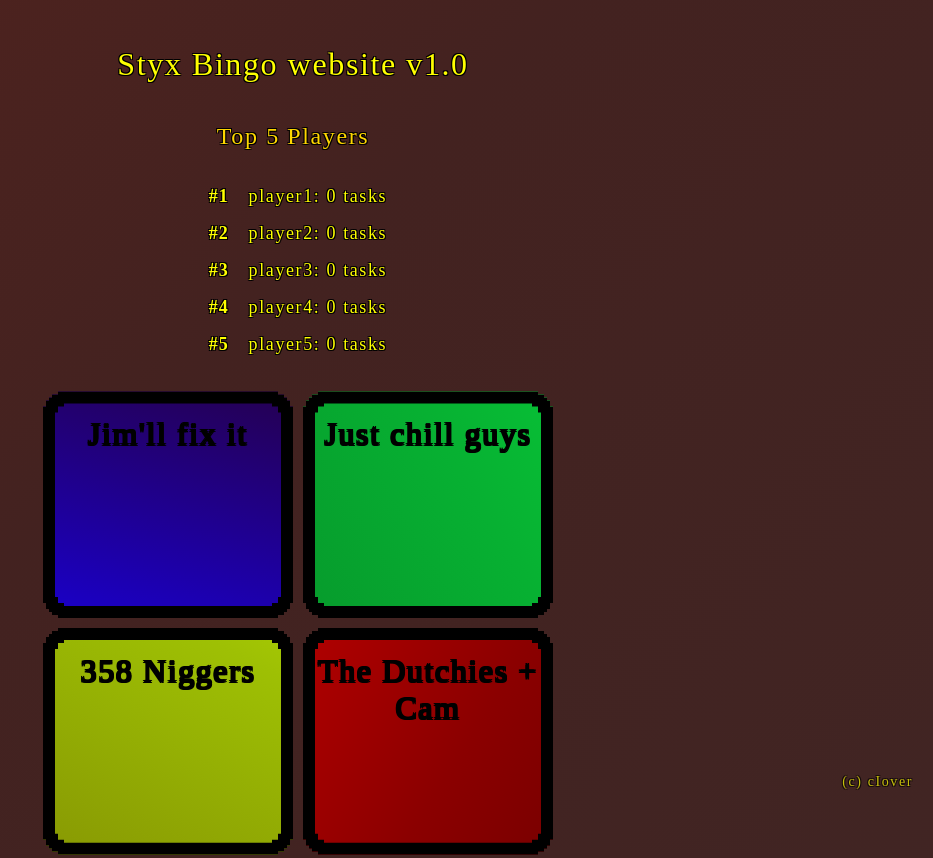
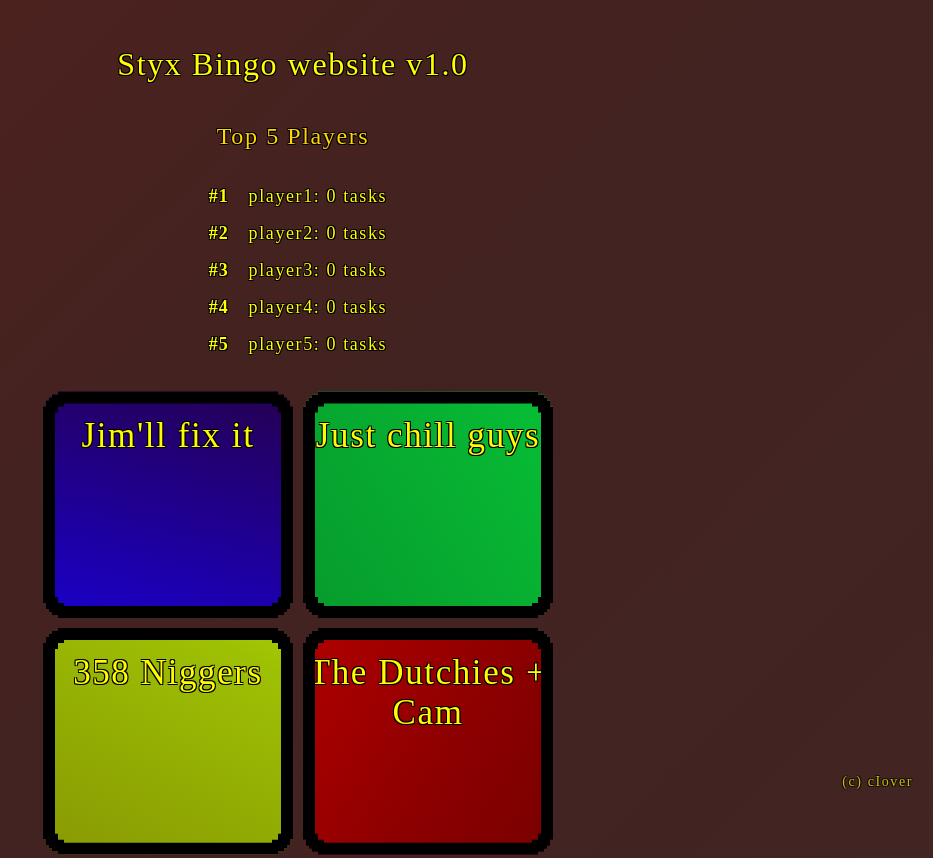
Before and after one commit to kingkongclover/OSRSbingowebsite, a plain HTML site: page index.html in a window 1280 px wide. Shown: the top 858 px of the page, without its empty margins (347-1280 px from the left). Drawn offline with Linux system fonts and the light colour scheme; a web font is replaced by a local one.

Commit message:
Changes to site

```diff
--- a/css/styles.css
+++ b/css/styles.css
@@ -257,11 +257,16 @@ body {
 
 .teamNames {
     text-align: center;
-    font-size: 2rem;
+    font-size: 35px;
     padding: 0;
     margin: auto;
     padding-top: 25px;
-    color: rgb(0, 0, 0);
+    color: rgb(255, 251, 0);
+    text-shadow:
+        -1px -1px 0 rgb(0, 0, 0),
+        1px -1px 0 rgb(0, 0, 0),
+        -1px 1px 0 black,
+        1px 1px 0 black;
     text-decoration: none;
 }
 
```
